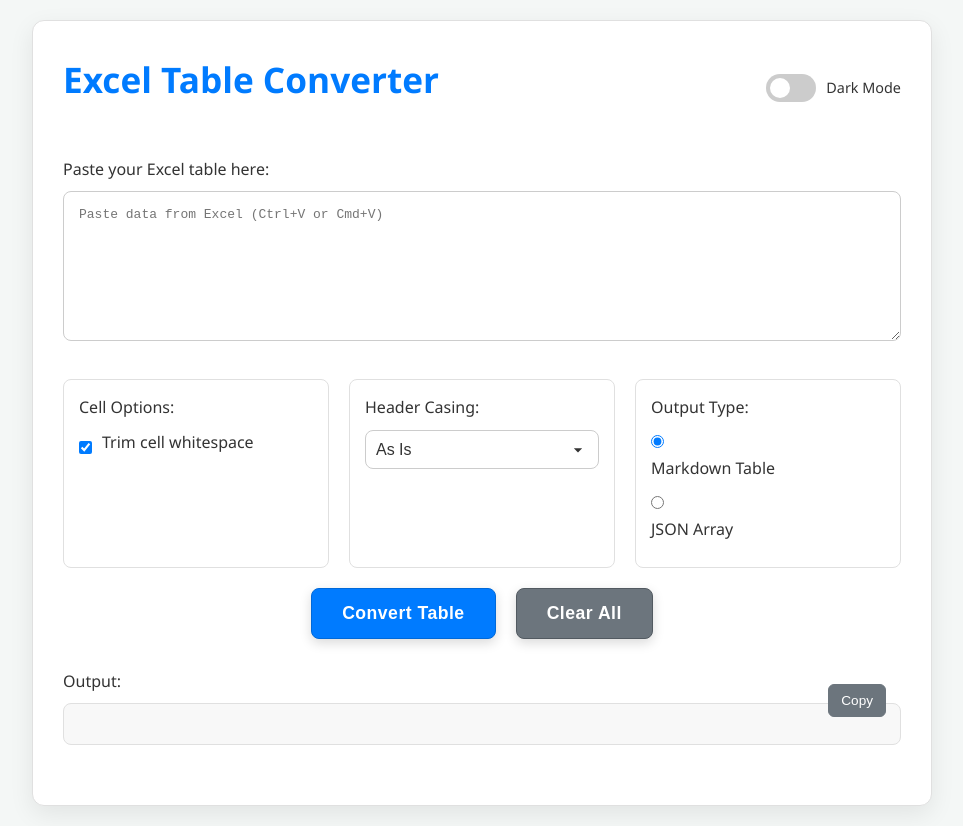
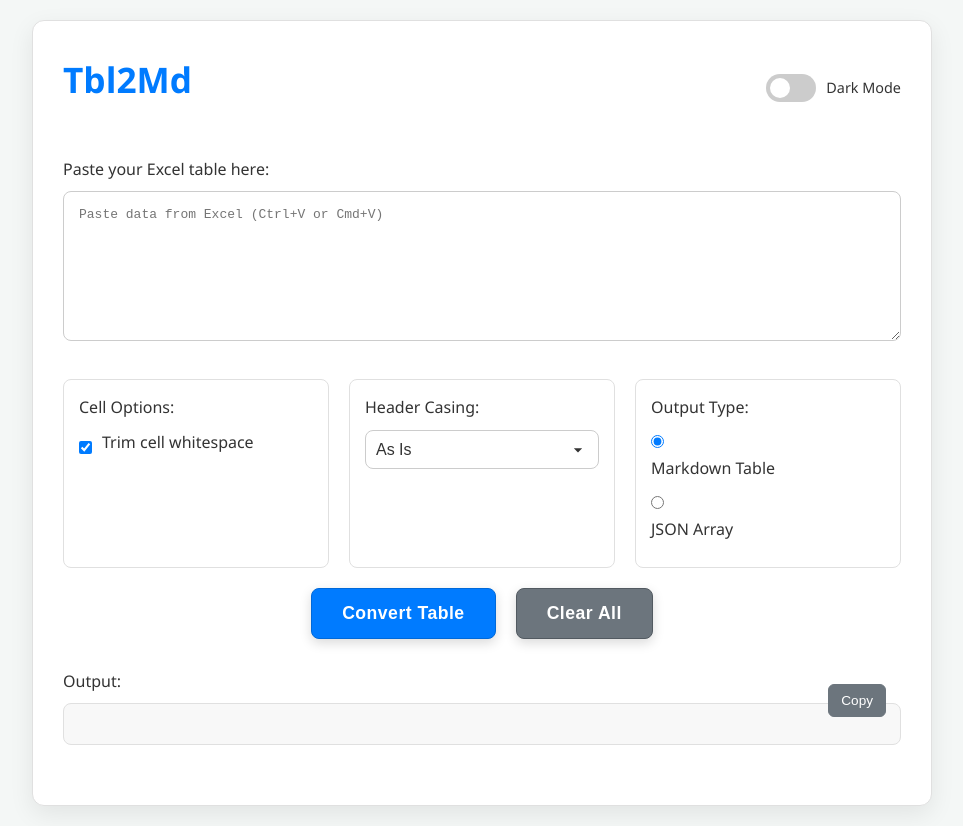
Before and after one commit to urnavrt/tbl2md, a plain HTML site: page index.html in a window 1280 px wide. Shown: the whole page, without its empty margins (158-1121 px from the left). Drawn offline with Linux system fonts and the light colour scheme.

Commit message:
Update index.html

```diff
--- a/index.html
+++ b/index.html
@@ -3,7 +3,7 @@
 <head>
     <meta charset="UTF-8">
     <meta name="viewport" content="width=device-width, initial-scale=1.0">
-    <title>Excel Table Converter</title>
+    <title>Tbl2Md</title>
     <style>
         /* CSS Variables for theming */
         :root {
@@ -465,7 +465,7 @@
 <body>
     <div class="container">
         <div class="header-controls">
-            <h1>Excel Table Converter</h1>
+            <h1>Tbl2Md</h1>
             <div class="theme-switch-wrapper">
                 <label class="theme-switch" for="darkModeToggle">
                     <input type="checkbox" id="darkModeToggle">
```
